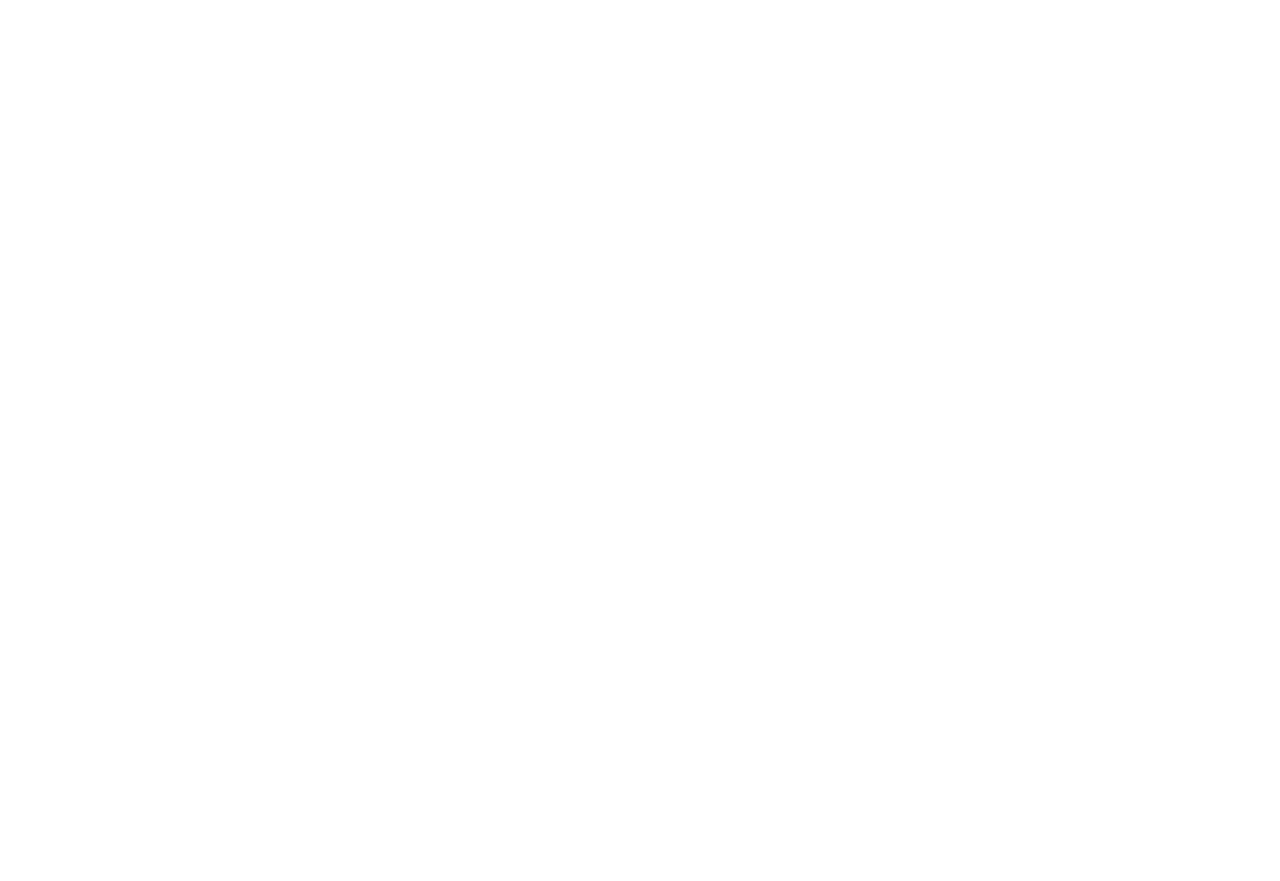
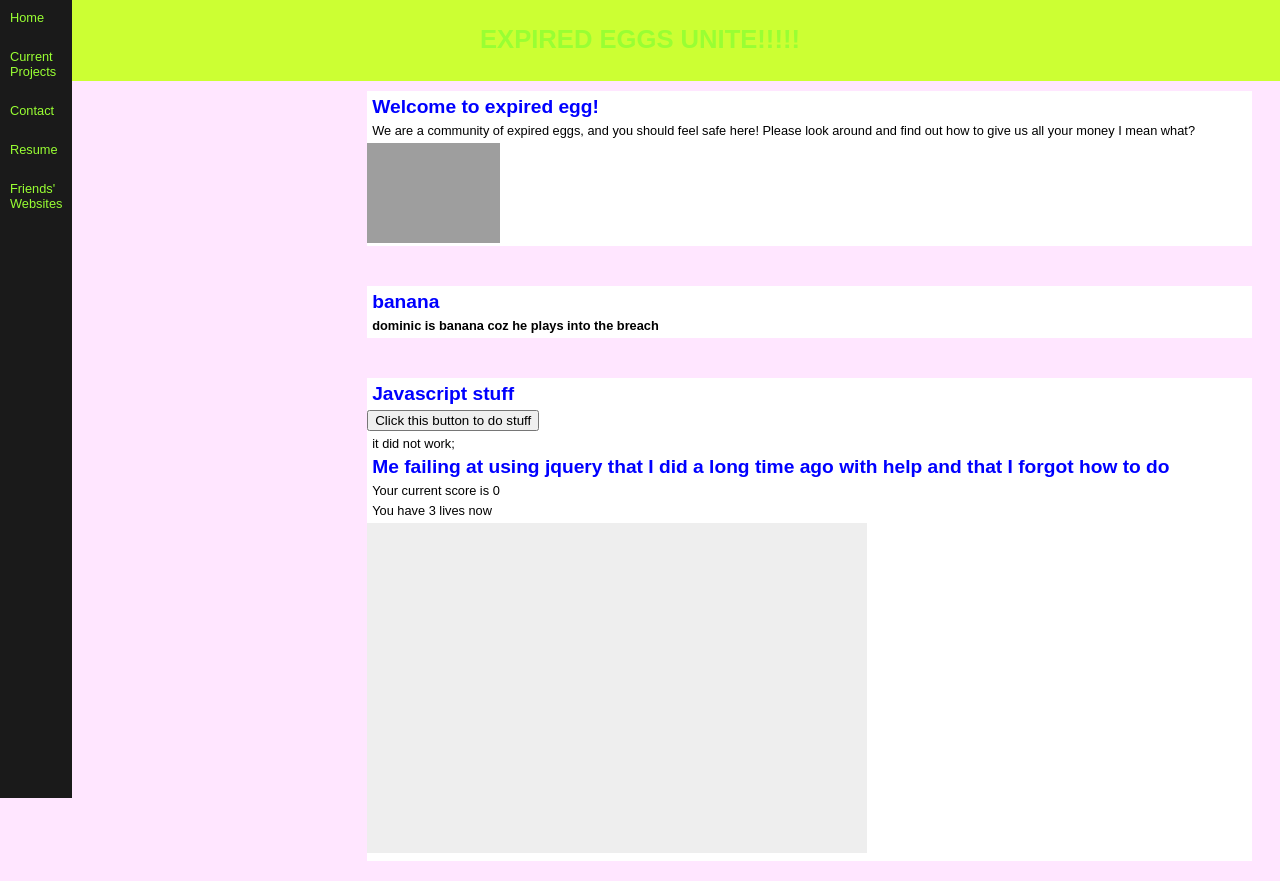
Before and after one commit to jchou03/quickboiwebsite, a website: page index.html in a window 1280 px wide. Before the commit the page ends 800 px from the top, so only its background shows below. Drawn offline with nearby package versions, Linux system fonts and the light colour scheme; grey boxes are pictures that could not be loaded.

Commit message:
Revert "I accedently removed the website"
This reverts commit 8daf115d97d8ea39ffe0fcad686f777af4ac76e0.

```diff
--- a/index.html
+++ b/index.html
@@ -1,3 +1,60 @@
 <!doctype html>
 <html>
+	<head>
+		<meta charset="utf8" />
+		<title>Expired Egg</title>
+		<link rel="stylesheet" type="text/css" href="main.css" />
+
+		<!--Stuff for jquery that I forgot how to do-->
+		<script src="https://ajax.googleapis.com/ajax/libs/jquery/2.2.4/jquery.min.js"></script>
+		<script src="script.js"></script>
+		<script src="javascript.js"></script>
+	</head>
+	<body>
+		<nav>
+			<a class="currentPage" href="index.html">Home</a>
+			<a href="index.html">Current Projects</a>
+			<a href="index.html">Contact</a>
+			<a href="index.html" target="about.blank">Resume</a>
+			<a href="index.html">Friends' Websites</a>
+		</nav>
+		<header>
+ 			<h1>EXPIRED EGGS UNITE!!!!!</h1>
+		</header>
+
+
+		<div class="body">
+			<h2>
+				Welcome to expired egg!
+			</h2>
+			<p>
+				We are a community of expired eggs, and you should feel safe here! Please look around and find out how to give us all your money I mean what?
+				<!--<img src="https://3c1703fe8d.site.internapcdn.net/newman/gfx/news/hires/2017/egg.png" height="100px">-->
+			</p>
+			<img src="https://3c1703fe8d.site.internapcdn.net/newman/gfx/news/hires/2017/egg.png" width="15%" height="15%">
+		</div>
+		<div class="body">
+			<h2 id="hentagon">
+				banana
+			</h2>
+			<p>
+				<b>dominic is banana coz he plays into the breach</b>
+			</p>
+		</div>
+		<div class="body">
+			<h2>Javascript stuff</h2>
+			<button type="button" onclick="changeBackground('#ffffff')">Click this button to do stuff</button>
+			<p id="banana" innerHTML = putsNumber(7)>it did not work;</p>
+
+			<h2>Me failing at using jquery that I did a long time ago with help and that I forgot how to do</h2>
+			<p id="score">Your current score is 0</p>
+			<p id="lives">
+ 				 You have 3 lives now
+			</p>
+			<canvas id="myCanvas" height="330" width="500"></canvas>
+			<p id="gameOver">
+
+			</p>
+		</div>
+	</body>
 </html>
--- a/javascript.js
+++ b/javascript.js
@@ -1,12 +1,3 @@
-
-backgroundChange = false;
-
 function changeBackground(color){
-    backgroundChange = true;
     document.body.style.backgroundColor = color;
 }
-
-function changeBackgroundBack(){
-    backgroundChange = false;
-    document.body.style.backgroundColor = '#ffe6ff';
-}
```
